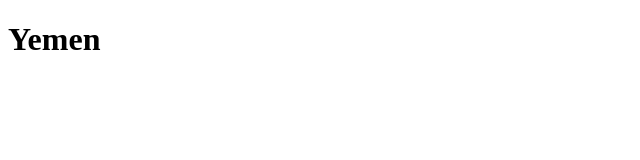
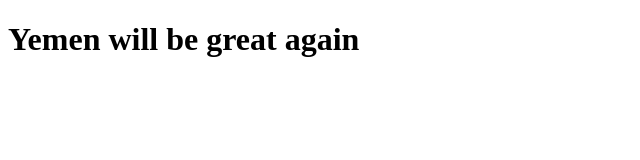
Before and after one commit to sanaa-yemen/coursera-test, a plain HTML site: page site/index.html in a window 1280 px wide. Shown: the whole page, without its empty margins (0-640 px from the left). Drawn offline with Linux system fonts and the light colour scheme.

Commit message:
small add

```diff
--- a/site/yemen.html
+++ b/site/index.html
@@ -4,6 +4,6 @@
 	<title>hello bash</title>
 </head>
 <body>
-<h1>Yemen</h1>
+<h1>Yemen will be great again</h1>
 </body>
 </html>
```
